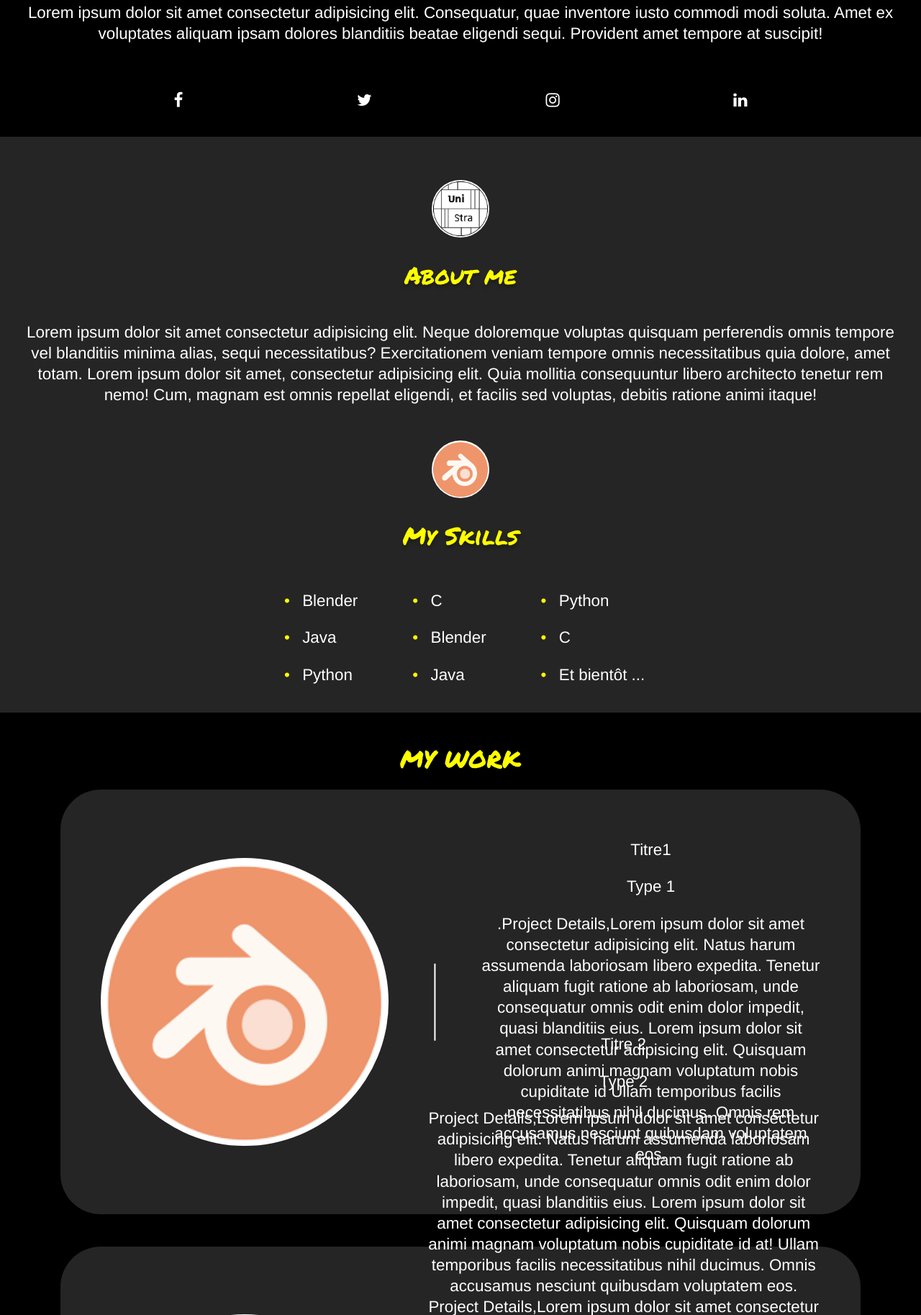
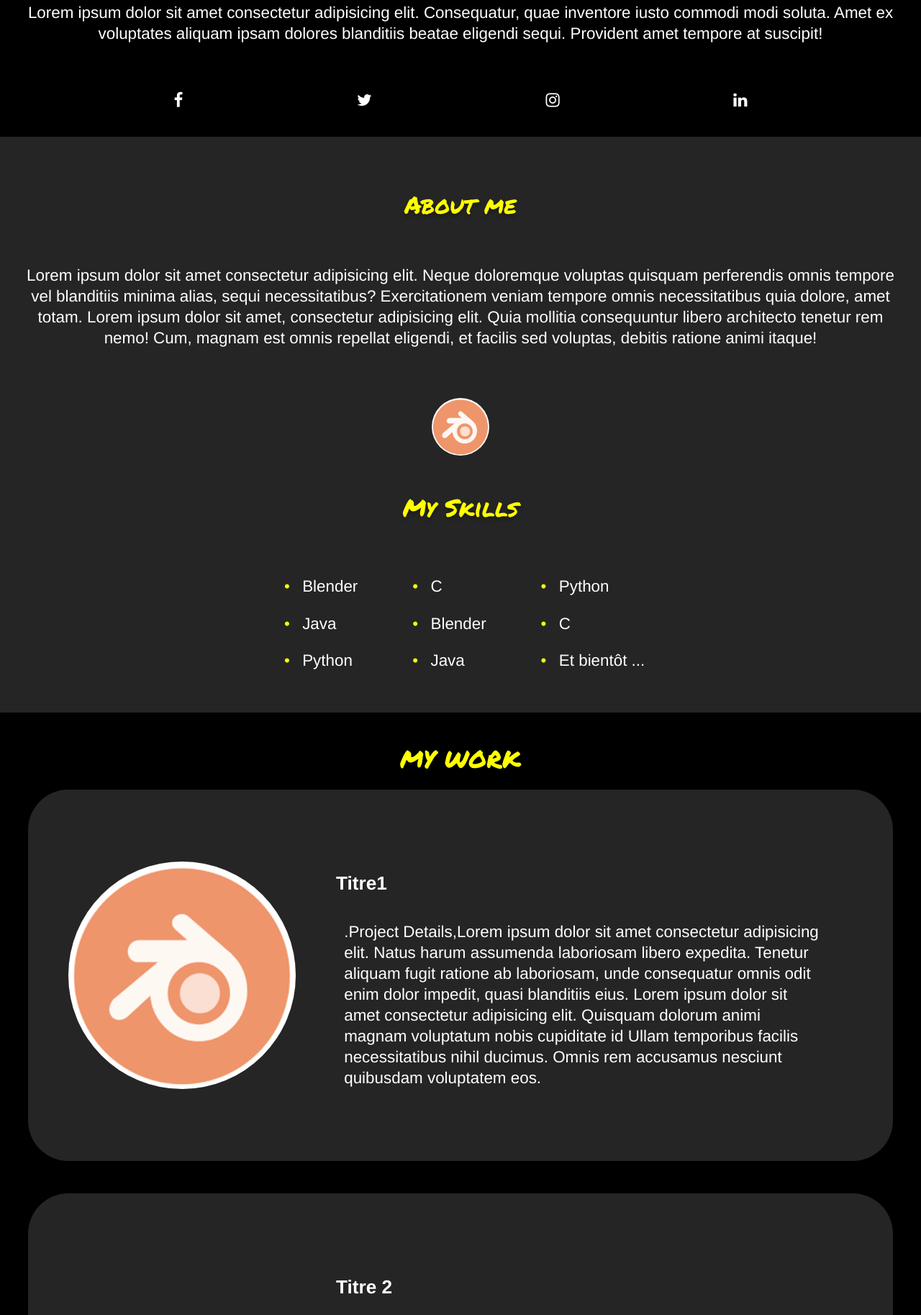
Before and after one commit to ArnaudGoetz/Portfolio_L2, a PHP site: page / in a window 1280 px wide. Shown: the part 610-2437 px from the top of the page at 72% size. Run offline with PHP 8.4, Linux system fonts and the light colour scheme; data comes from the database, SQL or seed files in the repository; both versions use the stored data as it was after the commit.

Commit message:
css box fixes

```diff
--- a/assets/css/style.css
+++ b/assets/css/style.css
@@ -232,23 +232,25 @@ h2{
   display: flex;
   flex-direction: column;
   align-items: center;
-  padding: 0.5em;
+  padding: 2em;
+  width: 80%;
 }
 
 
 #work nav div img:nth-child(1){
   border-radius: 50%;
-  max-width: 90%;
   height: auto;
+  width: 40%;
   margin:0.5em;
 }
 
-#work nav div img:nth-child(2){
-  rotate:calc();
-  width: 90%;
-  max-height: 0.1em;
-  padding: 1em;
+#work nav div section{
+  max-height: fit-content;
+  width: 100%;
+  padding:0;
 }
+
+
 
 @media screen and (min-width: 992px) {
 
@@ -269,24 +271,25 @@ h2{
     display: flex;
     flex-direction: row;
     padding: 2em;
-    height:500px;
+    width: 100%;
   }
 
 
   #work nav div img:nth-child(1){
     border-radius: 50%;
-    height: 80%;
-    max-width: 50%;
-    width: auto;
+    width: 30%;
+    height: auto;
     margin:0.5em;
   }
 
-  #work nav div img:nth-child(2){
-    rotate: 90deg;
-    padding:0;
-    height: 0.1em;
-    width: 100%;
+
+  #work nav div section{
+    max-height: fit-content;
+    width: 65%;
+    text-align: left;
+    padding: 2em;
   }
+
 }
 
 #work footer{
--- a/index.php
+++ b/index.php
@@ -49,9 +49,6 @@
 
 
       <section>
-        <div>
-          <img src="assets/img/Unistra.png" alt="Logo Université de Strasbourg">
-        </div>
 
         <h2>About me</h2>
         <p>Lorem ipsum dolor sit amet consectetur adipisicing elit. Neque doloremque voluptas quisquam perferendis omnis tempore vel blanditiis minima alias, sequi necessitatibus? Exercitationem veniam tempore omnis necessitatibus quia dolore, amet totam.
@@ -93,11 +90,8 @@
 
               <img src="<?= $projet['Image'] ?>" alt=" Logo Blender">
 
-              <img src="/assets/img/Scroll Down Line.png" alt="">
-
               <section>
-                <p> <?= $projet['Titre'] ?> </p>
-                <p> <?= $projet['Type'] ?></p>
+                <h3><?= $projet['Titre'] ?></h3>
                 <p> <?= $projet['Description'] ?></p>
               </section>
             </div>
```
Also changed, not shown: assets/models/database.db.
